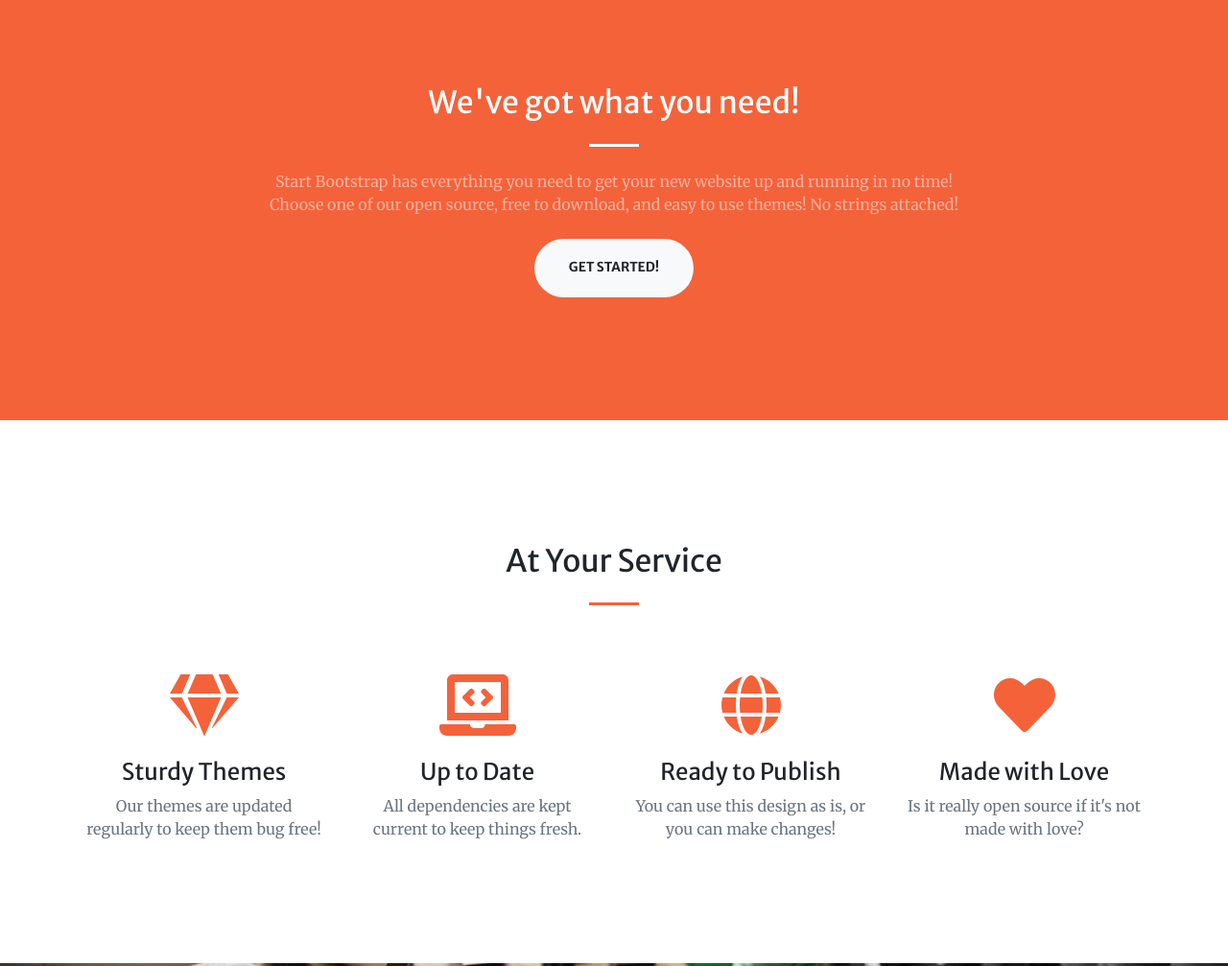
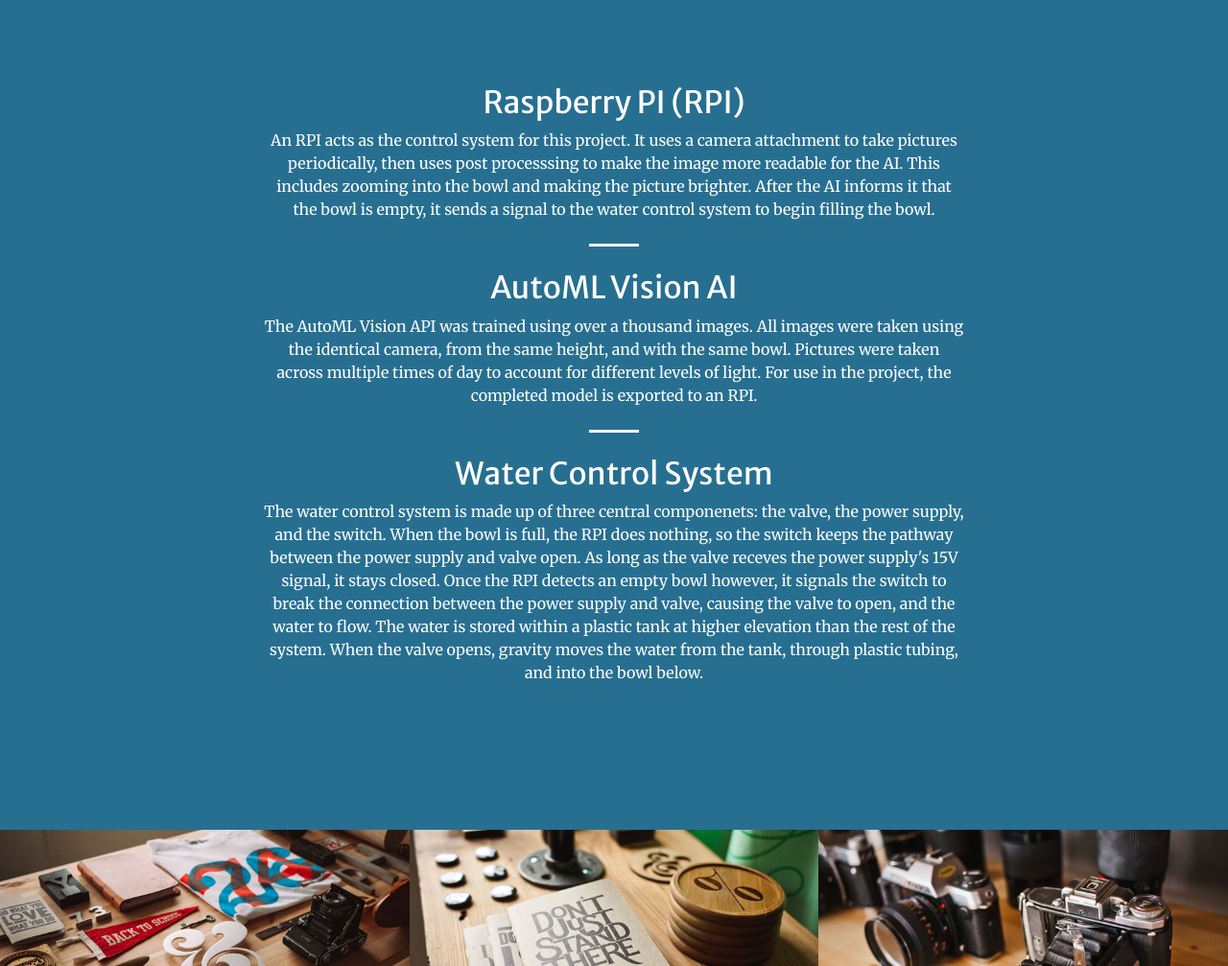
Before and after one commit to Average-Joe18/AI-Bowls, a plain HTML site: page index.html in a window 1280 px wide. Shown: the part 840-1847 px from the top of the page at 96% size. Drawn offline with nearby package versions, Linux system fonts and the light colour scheme.

Commit message:
Changed colors and added descriptions.

```diff
--- a/index.html
+++ b/index.html
@@ -30,11 +30,11 @@
             <div class="container h-100">
                 <div class="row h-100 align-items-center justify-content-center text-center">
                     <div class="col-lg-10 align-self-end">
-                        <h1 class="text-uppercase text-white font-weight-bold">Your Favorite Source of Free Bootstrap Themes</h1>
+                        <h1 class="text-uppercase text-white font-weight-bold">Bowl Filling AI</h1>
                         <hr class="divider my-4" />
                     </div>
                     <div class="col-lg-8 align-self-baseline">
-                        <p class="text-white-75 font-weight-light mb-5">Start Bootstrap can help you build better websites using the Bootstrap framework! Just download a theme and start customizing, no strings attached!</p>
+                        <p class="text-white-75 font-weight-light mb-5">Bowls AI utilizes a model trained using Google AutoML to decide whether or not a bowl is whether or not a bowl is filled with water. A water control system works in conjunction with the AI to fill the bowl whenever it is found to be empty. </p>
                         <a class="btn btn-primary btn-xl js-scroll-trigger" href="#about">Find Out More</a>
                     </div>
                 </div>
@@ -45,47 +45,14 @@
             <div class="container">
                 <div class="row justify-content-center">
                     <div class="col-lg-8 text-center">
-                        <h2 class="text-white mt-0">We've got what you need!</h2>
+                        <h2 class="text-white mt-0">Raspberry PI (RPI)</h2>
+                        <p class="text-white mb-4">An RPI acts as the control system for this project. It uses a camera attachment to take pictures periodically, then uses post processsing to make the image more readable for the AI. This includes zooming into the bowl and making the picture brighter. After the AI informs it that the bowl is empty, it sends a signal to the water control system to begin filling the bowl.</p>
                         <hr class="divider light my-4" />
-                        <p class="text-white-50 mb-4">Start Bootstrap has everything you need to get your new website up and running in no time! Choose one of our open source, free to download, and easy to use themes! No strings attached!</p>
-                        <a class="btn btn-light btn-xl js-scroll-trigger" href="#services">Get Started!</a>
-                    </div>
-                </div>
-            </div>
-        </section>
-        <!-- Services-->
-        <section class="page-section" id="services">
-            <div class="container">
-                <h2 class="text-center mt-0">At Your Service</h2>
-                <hr class="divider my-4" />
-                <div class="row">
-                    <div class="col-lg-3 col-md-6 text-center">
-                        <div class="mt-5">
-                            <i class="fas fa-4x fa-gem text-primary mb-4"></i>
-                            <h3 class="h4 mb-2">Sturdy Themes</h3>
-                            <p class="text-muted mb-0">Our themes are updated regularly to keep them bug free!</p>
-                        </div>
-                    </div>
-                    <div class="col-lg-3 col-md-6 text-center">
-                        <div class="mt-5">
-                            <i class="fas fa-4x fa-laptop-code text-primary mb-4"></i>
-                            <h3 class="h4 mb-2">Up to Date</h3>
-                            <p class="text-muted mb-0">All dependencies are kept current to keep things fresh.</p>
-                        </div>
-                    </div>
-                    <div class="col-lg-3 col-md-6 text-center">
-                        <div class="mt-5">
-                            <i class="fas fa-4x fa-globe text-primary mb-4"></i>
-                            <h3 class="h4 mb-2">Ready to Publish</h3>
-                            <p class="text-muted mb-0">You can use this design as is, or you can make changes!</p>
-                        </div>
-                    </div>
-                    <div class="col-lg-3 col-md-6 text-center">
-                        <div class="mt-5">
-                            <i class="fas fa-4x fa-heart text-primary mb-4"></i>
-                            <h3 class="h4 mb-2">Made with Love</h3>
-                            <p class="text-muted mb-0">Is it really open source if it's not made with love?</p>
-                        </div>
+                        <h2 class="text-white mt-0">AutoML Vision AI</h2>
+                        <p class="text-white mb-4">The AutoML Vision API was trained using over a thousand images. All images were taken using the identical camera, from the same height, and with the same bowl. Pictures were taken across multiple times of day to account for different levels of light. For use in the project, the completed model is exported to an RPI. </p>
+                        <hr class="divider light my-4" />
+                        <h2 class="text-white mt-0">Water Control System</h2>
+                        <p class="text-white mb-4">The water control system is made up of three central componenets: the valve, the power supply, and the switch. When the bowl is full, the RPI does nothing, so the switch keeps the pathway between the power supply and valve open. As long as the valve receves the power supply's 15V signal, it stays closed. Once the RPI detects an empty bowl however, it signals the switch to break the connection between the power supply and valve, causing the valve to open, and the water to flow. The water is stored within a plastic tank at higher elevation than the rest of the system. When the valve opens, gravity moves the water from the tank, through plastic tubing, and into the bowl below.</p>
                     </div>
                 </div>
             </div>
@@ -151,13 +118,6 @@
                 </div>
             </div>
         </div>
-        <!-- Call to action-->
-        <section class="page-section bg-dark text-white">
-            <div class="container text-center">
-                <h2 class="mb-4">Free Download at Start Bootstrap!</h2>
-                <a class="btn btn-light btn-xl" href="https://startbootstrap.com/themes/creative/">Download Now!</a>
-            </div>
-        </section>
         <!-- Contact-->
         <section class="page-section" id="contact">
             <div class="container">
```
Also changed, not shown: css/styles.css.
